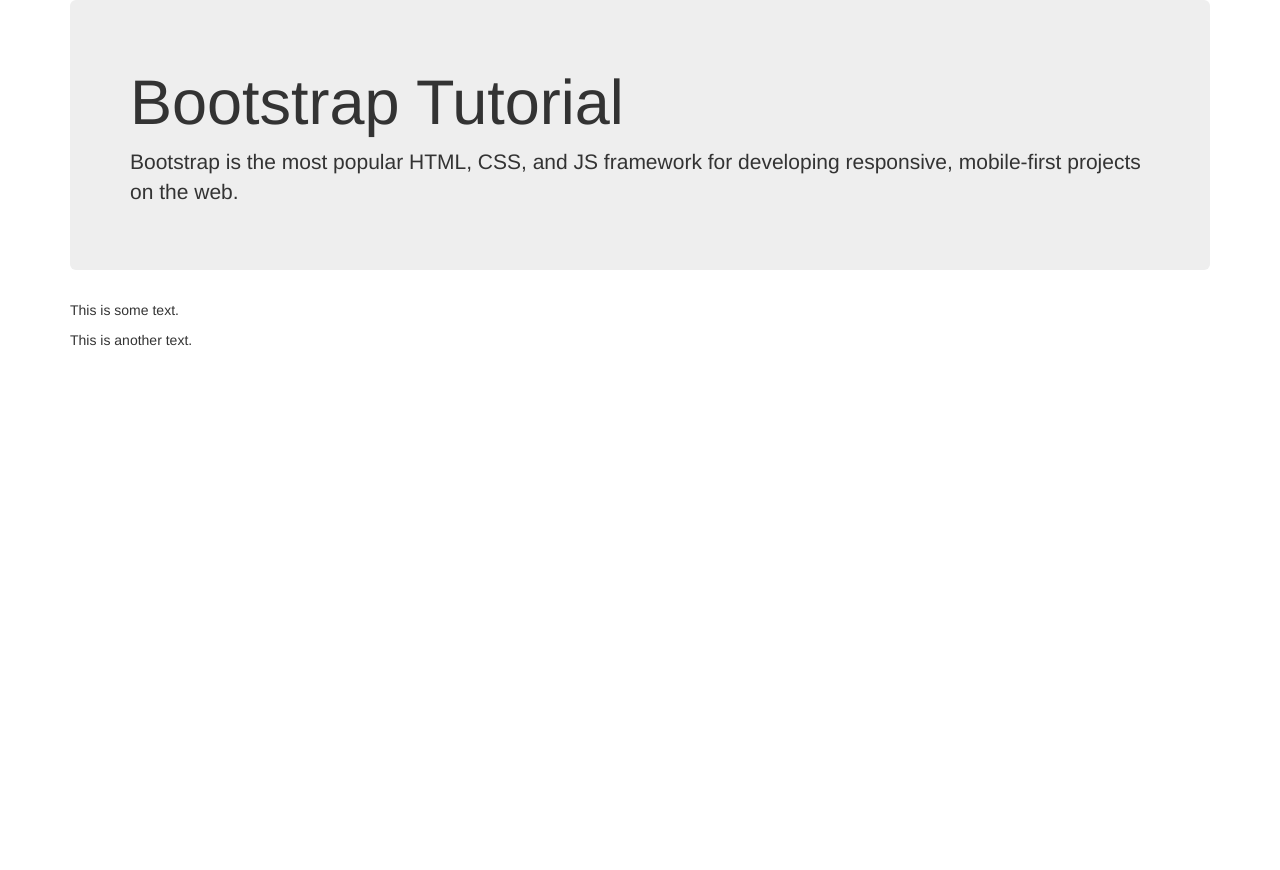
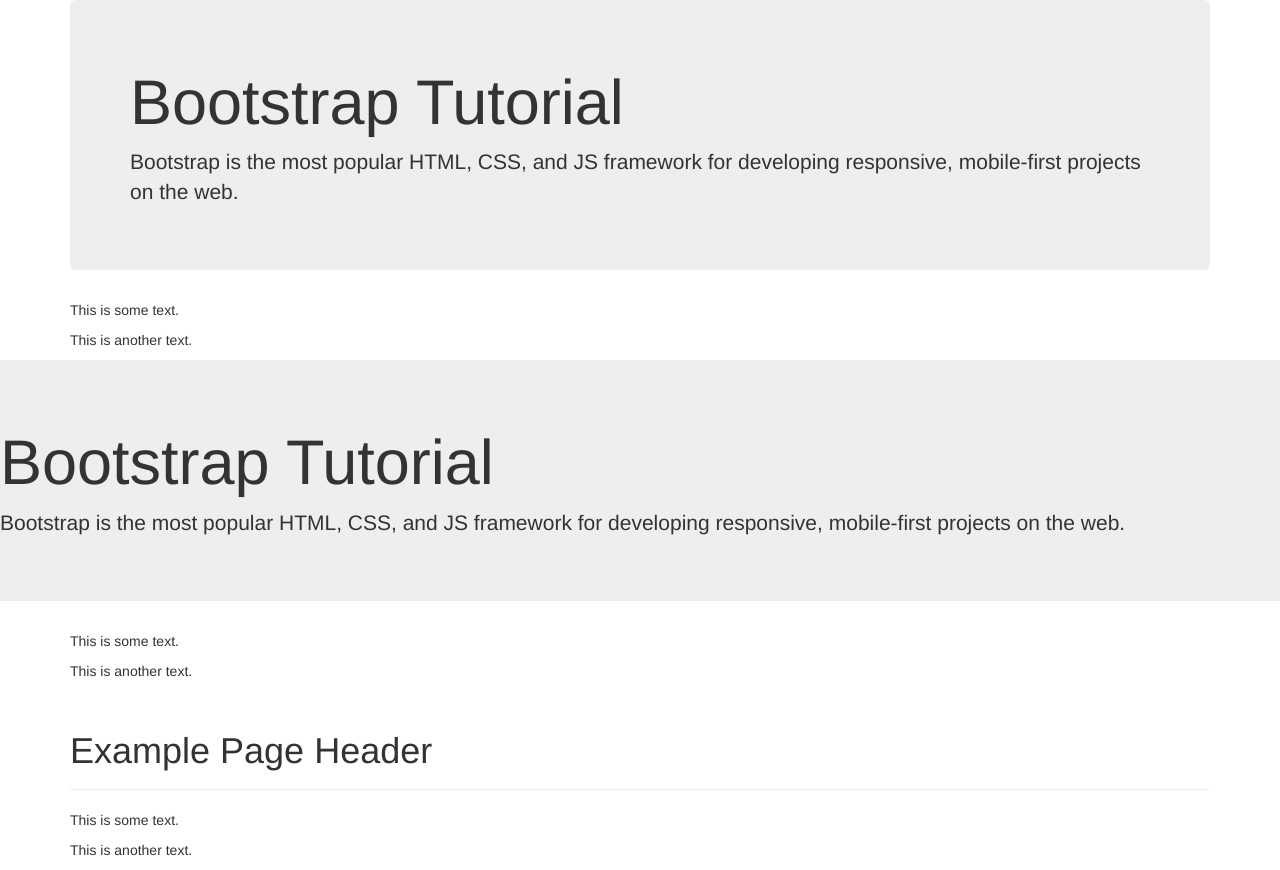
Before and after one commit to ge01/BSJumbotron, a plain HTML site: page index.html in a window 1280 px wide. Before the commit the page ends 800 px from the top, so only its background shows below. Drawn offline with nearby package versions, Linux system fonts and the light colour scheme.

Commit message:
Bootstrap Jumbotron and Page Header

```diff
--- a/index.html
+++ b/index.html
@@ -25,5 +25,23 @@
       <p>This is another text.</p>
     </div>
 
+    <div class="jumbotron">
+      <h1>Bootstrap Tutorial</h1>
+      <p>Bootstrap is the most popular HTML, CSS, and JS framework for developing responsive, mobile-first projects on the web.</p>
+    </div>
+
+    <div class="container">
+      <p>This is some text.</p>
+      <p>This is another text.</p>
+    </div>
+
+    <div class="container">
+      <div class="page-header">
+        <h1>Example Page Header</h1>
+      </div>
+      <p>This is some text.</p>
+      <p>This is another text.</p>
+    </div>
+
   </body>
 </html>
```
